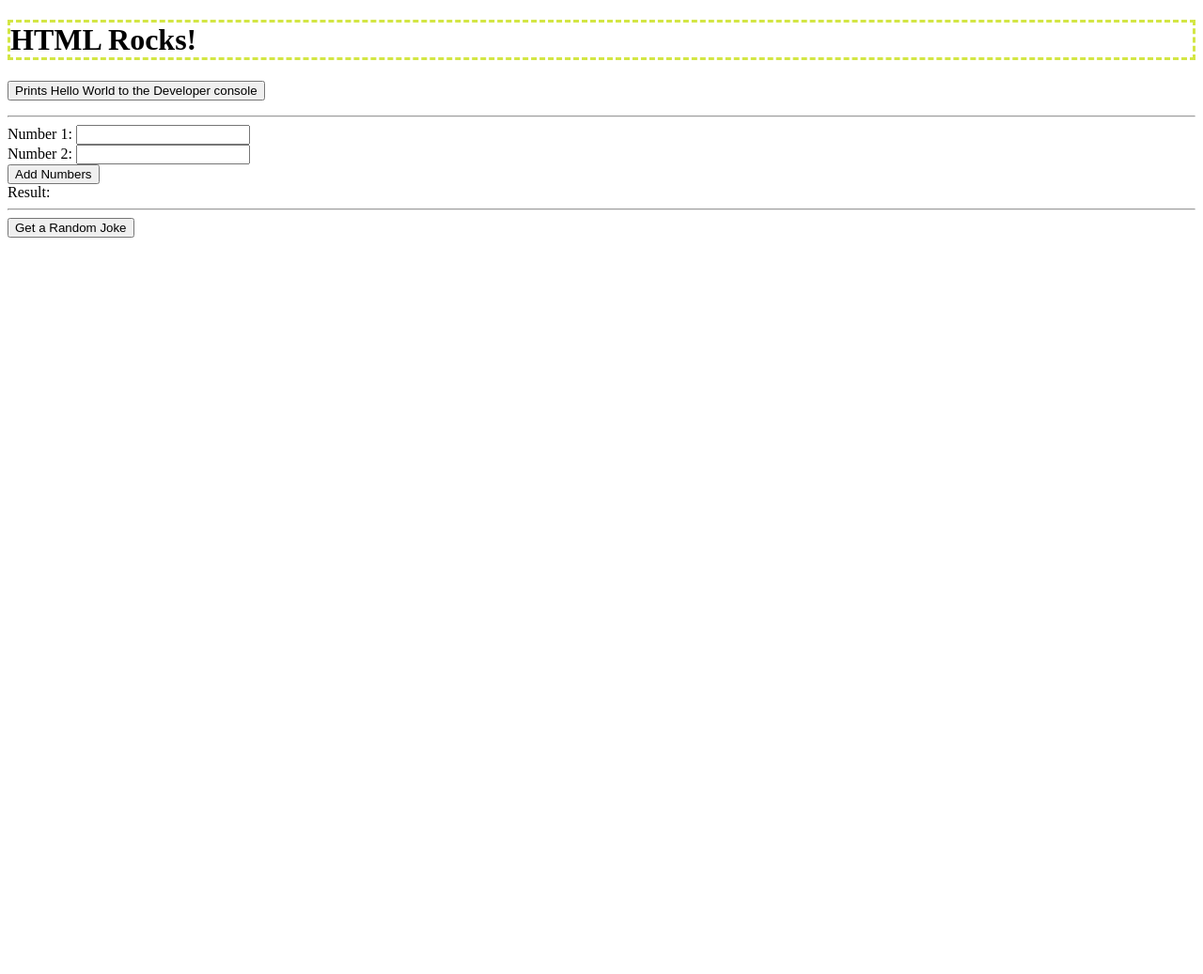
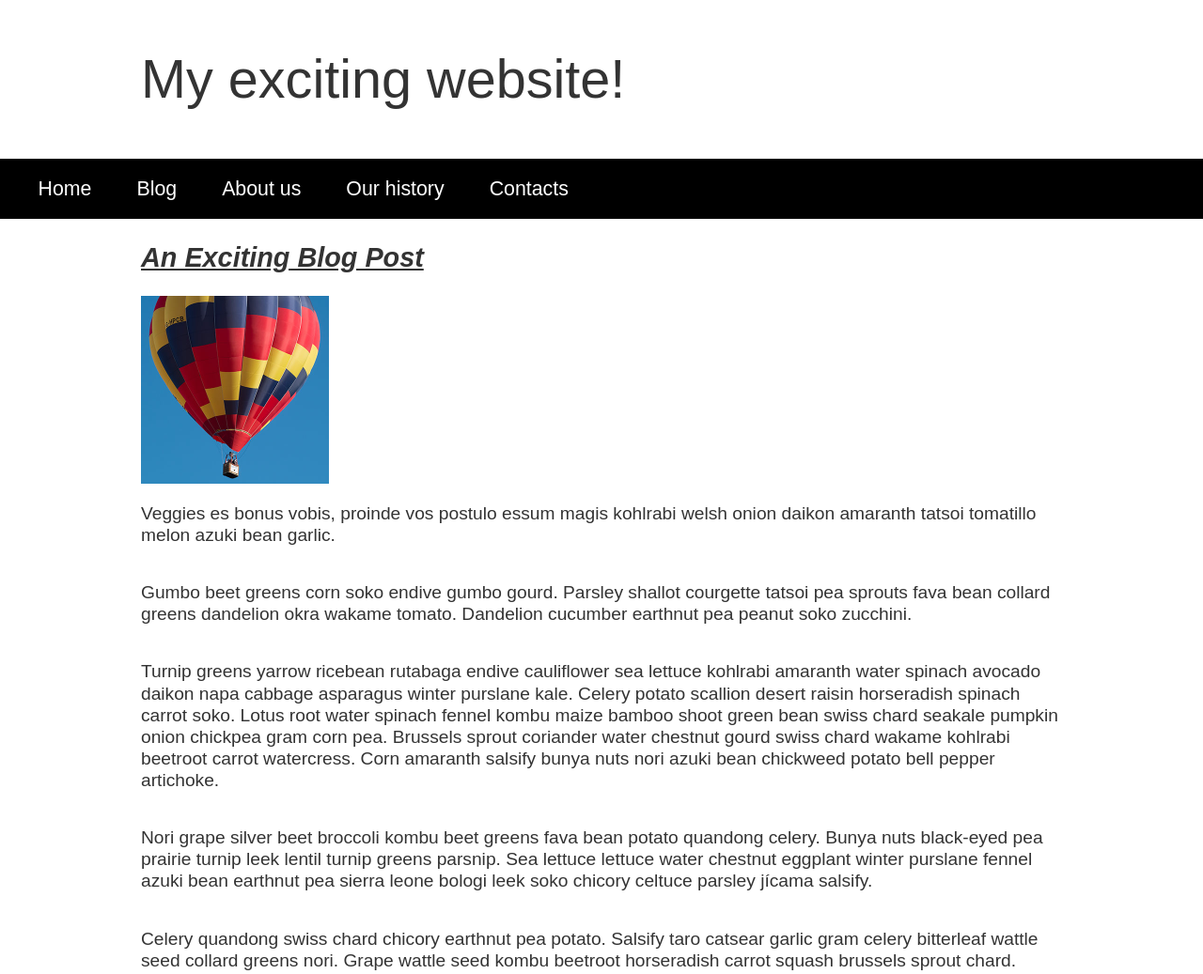
Before and after one commit to austinandersen21/M7.2Lab, a website: page index.html in a window 1280 px wide. Shown: the top 1037 px of the page at 94% size. Before the commit the page ends 800 px from the top, so only its background shows below. Drawn offline with Linux system fonts and the light colour scheme.

Commit message:
Finished project

```diff
--- a/css/style.css
+++ b/css/style.css
@@ -1,4 +1,77 @@
-h1{
-  border-color: #d3e644;
-  border-style: dashed;
+body {
+  background-color: #fff;
+  color: #333;
+  margin: 0;
+  font: 1.2em / 1.2 Arial, Helvetica, sans-serif;
 }
+
+img {
+    max-width: 100%;
+    display: block;
+}
+
+.logo {
+  font-size: 300%;
+  padding: 50px 20px;
+  margin: 0 auto;
+  max-width: 980px;
+}
+
+.grid {
+  margin: 0 auto;
+  padding: 0 20px;
+  max-width: 980px;
+}
+
+nav {
+  display: flex;
+  position:sticky;
+  top: 0px;
+  background-color: #000;
+  padding: 1.0em;
+}
+
+nav ul {
+  margin: 0;
+  padding: 0;
+  text-align: center;
+  list-style: none;
+}
+
+nav li {
+  display: inline-block;
+}
+
+nav a {
+  color: #fff;
+  text-decoration: none;
+  text-align: center;
+  font-size: 16pt;
+  padding: .5em 1em;
+}
+
+article p {
+  display: inline-block
+}
+
+.main-balloon {
+  display: inline;
+  float: left;
+}
+
+.photos {
+  display: inline-flex;
+  flex-wrap: wrap;
+
+  list-style: none;
+  margin-bottom: 30px;
+  padding: 0;
+}
+
+.photos li {
+  margin: 1px;
+}
+
+.feature {
+    width: 200px;
+}
--- a/index.html
+++ b/index.html
@@ -1,78 +1,89 @@
-<!doctype html>
-<html>
-
-<head>
-  <meta charset="utf-8">
-  <title>Hello World!</title>
-  <meta name="description" content="">
-  <meta name="viewport" content="width=device-width, initial-scale=1">
-  <link rel="stylesheet" href="css/style.css">
-  <link rel="shortcut icon" href="img/favicon.ico">
-</head>
+<!DOCTYPE html>
+<html lang="en-US">
+  <head>
+    <meta charset="utf-8">
+    <meta name="viewport" content="width=device-width, initial-scale=1">
+    <title>Layout Task</title>
+    <link href="css/style.css" rel="stylesheet" type="text/css">
+  </head>
 
 <body>
-  <h1>HTML Rocks!</h1>
-  <p>
-    <button  onclick="helloWorld()">Prints Hello World to the Developer console</button>
-  </p>
-  <hr>
-  <form id="addForm">
-    <label for="num1">Number 1:</label>
-    <input type="number" id="num1" name="num1" required>
-    <br>
-    <label for="num2">Number 2:</label>
-    <input type="number" id="num2" name="num2" required>
-    <br>
-    <button type="submit">Add Numbers</button>
-  </form>
 
-  <label id="result">Result:</label>
+  <div class="logo">
+    My exciting website!
+  </div>
 
-  <hr>
+  <nav>
+    <ul>
+      <li>
+        <a href="">Home</a>
+      </li>
+      <li>
+        <a href="">Blog</a>
+      </li>
+      <li>
+        <a href="">About us</a>
+      </li>
+      <li>
+        <a href="">Our history</a>
+      </li>
+      <li>
+        <a href="">Contacts</a>
+      </li>
+    </ul>
+  </nav>
 
-  <button id="jokeButton">Get a Random Joke</button>
-  <p id="joke"></p>
+  <main class="grid">
+    <article>
+      <h1>
+        <em><u>An Exciting Blog Post</u></em>
+      </h1>
+      <img src="images/balloon-sq6.jpg" alt="main-balloon" class="feature">
+      <p>Veggies es bonus vobis, proinde vos postulo essum magis kohlrabi welsh onion daikon amaranth tatsoi tomatillo melon
+        azuki bean garlic.</p>
 
-  <script type="module" script="js/main.js">
-    import {helloWorld, add, fetchRandomJoke} from './js/main.js';
+      <p>Gumbo beet greens corn soko endive gumbo gourd. Parsley shallot courgette tatsoi pea sprouts fava bean collard greens
+        dandelion okra wakame tomato. Dandelion cucumber earthnut pea peanut soko zucchini.</p>
 
-    // This shows how to assign a function to the window object
-    // so that it can be called from the browser console
-    window.helloWorld = helloWorld;
+      <p>Turnip greens yarrow ricebean rutabaga endive cauliflower sea lettuce kohlrabi amaranth water spinach avocado daikon
+        napa cabbage asparagus winter purslane kale. Celery potato scallion desert raisin horseradish spinach carrot soko.
+        Lotus root water spinach fennel kombu maize bamboo shoot green bean swiss chard seakale pumpkin onion chickpea gram
+        corn pea. Brussels sprout coriander water chestnut gourd swiss chard wakame kohlrabi beetroot carrot watercress.
+        Corn amaranth salsify bunya nuts nori azuki bean chickweed potato bell pepper artichoke.</p>
 
-    // This shows how to add an event listener to a button in the HTML
-    // and call a function when the button is clicked
-    const form = document.getElementById('addForm');
-    form.addEventListener('submit', function(e) {
-      e.preventDefault();
-      const num1 = parseFloat(document.getElementById('num1').value);
-      const num2 = parseFloat(document.getElementById('num2').value);
-      try{
-        const result = add(num1, num2);
-        document.getElementById('result').textContent = `Result: ${result}`;
-      }catch(e){
-        console.error(e);
-        document.getElementById('result').textContent = `Error: ${e.message}`;
-      }
+      <p>Nori grape silver beet broccoli kombu beet greens fava bean potato quandong celery. Bunya nuts black-eyed pea prairie
+        turnip leek lentil turnip greens parsnip. Sea lettuce lettuce water chestnut eggplant winter purslane fennel azuki
+        bean earthnut pea sierra leone bologi leek soko chicory celtuce parsley jícama salsify.</p>
 
-    });
+      <p>Celery quandong swiss chard chicory earthnut pea potato. Salsify taro catsear garlic gram celery bitterleaf wattle
+        seed collard greens nori. Grape wattle seed kombu beetroot horseradish carrot squash brussels sprout chard.</p>
 
-    // this shows how to add an event listener to a button in the HTML
-    // that calls a function that fetches a random joke from an API
-    // and displays it on the page
-    const jokebtn = document.getElementById('jokeButton');
-    const jokeresult = document.getElementById('joke');
-    jokebtn.addEventListener('click', async () => {
-      try {
-        jokeresult.textContent = 'Loading...';
-        const joke = await fetchRandomJoke();
-        document.getElementById('joke').textContent = joke;
-      } catch (e) {
-        console.error(e);
-        document.getElementById('joke').textContent = `Error: ${e.message}`;
-      }
-    });
-  </script>
+    </article>
+
+    <aside>
+      <h2>
+        <em><u>Photography</u></em>
+      </h2>
+      <ul class="photos">
+        <li>
+          <img src="images/balloon-sq1.jpg" alt="Hardy's Wines balloon">
+        </li>
+        <li>
+          <img src="images/balloon-sq2.jpg" alt="Cameron Balloon with many other balloons in the background">
+        </li>
+        <li>
+          <img src="images/balloon-sq3.jpg" alt="Virgin airlines hot air balloon">
+        </li>
+        <li>
+          <img src="images/balloon-sq4.jpg" alt="Mutli-colored hot air balloon">
+        </li>
+        <li>
+          <img src="images/balloon-sq5.jpg" alt="Patterson's hot air balloon">
+        </li>
+      </ul>
+
+    </aside>
+  </main>
 
 </body>
 
```
Also changed, not shown: images/balloon-sq1.jpg (added), images/balloon-sq2.jpg (added), images/balloon-sq3.jpg (added), images/balloon-sq4.jpg (added), images/balloon-sq5.jpg (added), images/balloon-sq6.jpg (added), img/favicon.ico (deleted).
